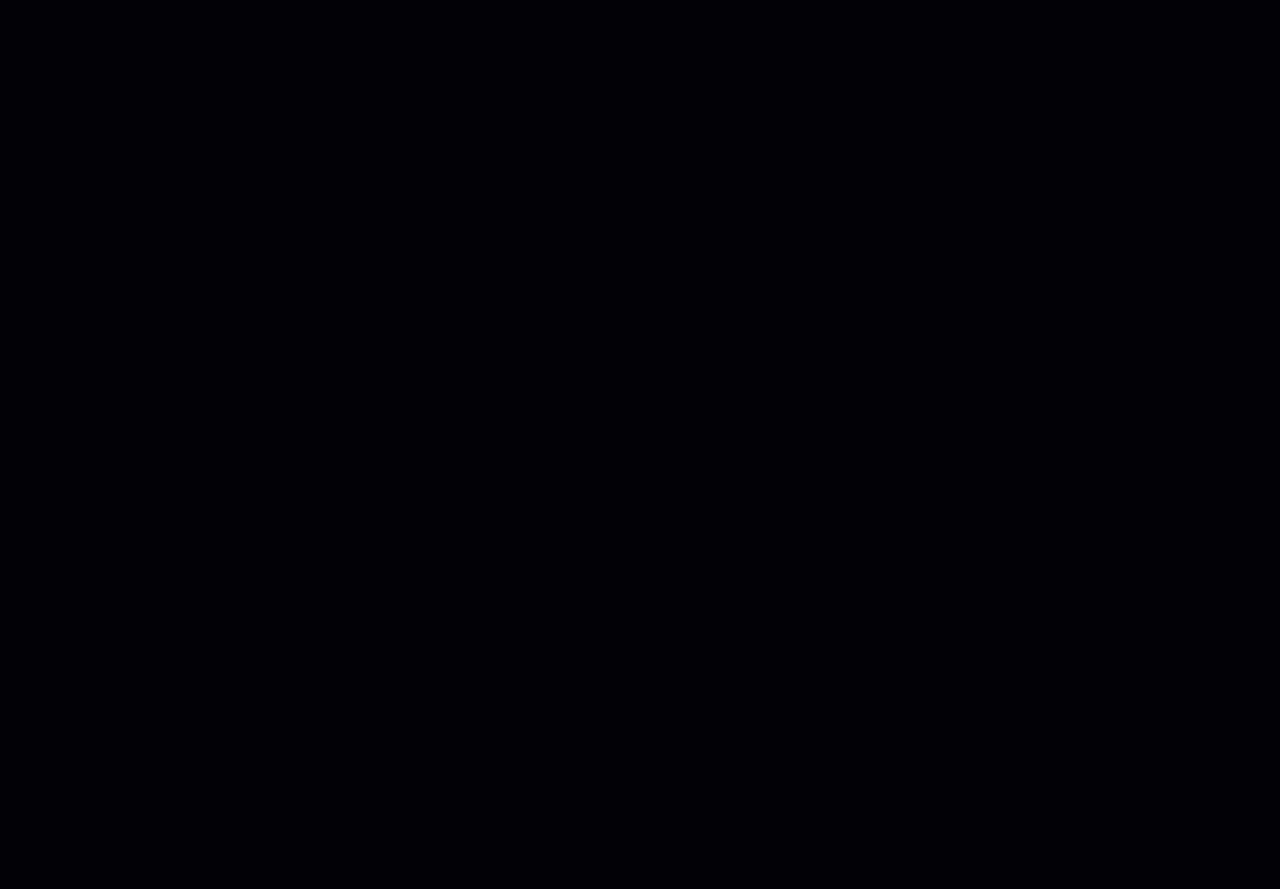
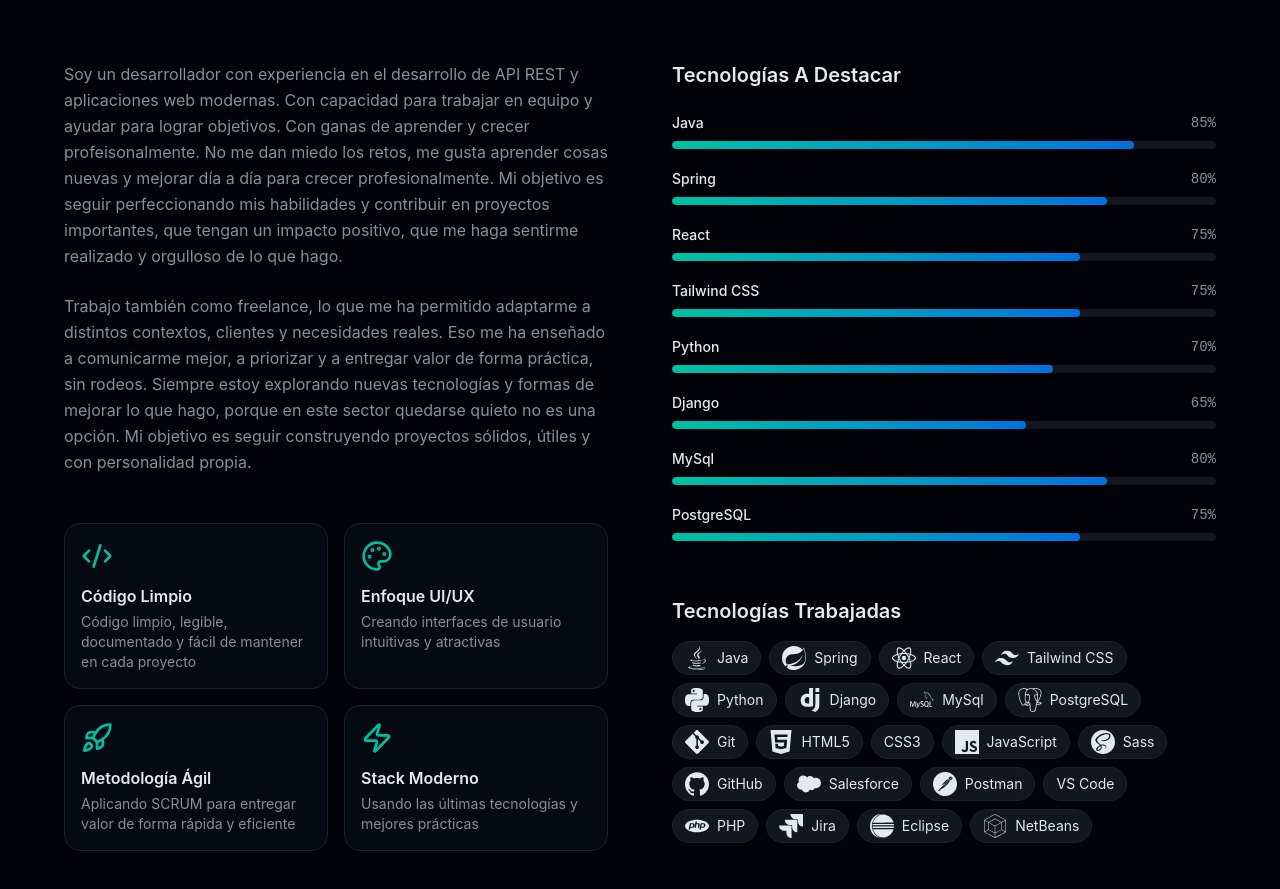
Before and after one commit to Algol95/Portfolio, a React app: page / in a window 1280 px wide. Shown: the part 1007-1896 px from the top of the page. Before the commit the page ends 800 px from the top, so only its background shows below. Built offline with nearby package versions, Linux system fonts and the light colour scheme; the HTML template or start-up script is replaced by a standard one.

Commit message:
feat: add About component and update Home component description

```diff
--- a/src/App.jsx
+++ b/src/App.jsx
@@ -1,6 +1,7 @@
 import { ParticlesBackground } from "./components/ParticlesBackground";
 import { Header } from "./components/Header";
 import { Home } from "./components/Home";
+import { About } from "./components/About";
 
 export default function App() {
   return (
@@ -9,6 +10,7 @@ export default function App() {
       <Header />
       <main>
         <Home />
+        <About />
       </main>
     </>
   );
--- /dev/null
+++ b/src/components/About.jsx
@@ -0,0 +1,139 @@
+import { Code2, Palette, Rocket, Zap } from "lucide-react";
+import ScrollReveal from "./ui/ScrollReveal";
+import technologies from "../data/technologies.json";
+import { technologyIcons } from "../data/technologyIcons";
+
+const highlights = [
+  {
+    icon: Code2,
+    title: "Código Limpio",
+    description:
+      "Código limpio, legible, documentado y fácil de mantener en cada proyecto",
+  },
+  {
+    icon: Palette,
+    title: "Enfoque UI/UX",
+    description: "Creando interfaces de usuario intuitivas y atractivas",
+  },
+  {
+    icon: Rocket,
+    title: "Metodología Ágil",
+    description:
+      "Aplicando SCRUM para entregar valor de forma rápida y eficiente",
+  },
+  {
+    icon: Zap,
+    title: "Stack Moderno",
+    description: "Usando las últimas tecnologías y mejores prácticas",
+  },
+];
+
+/**
+ * Componente que representa la sección "Sobre Mí" del portafolio.
+ * @returns {JSX.Element} Sección "Sobre Mí" del portafolio.
+ */
+export function About() {
+  return (
+    <section id="about" className="py-32 px-6">
+      <div className="max-w-6xl mx-auto">
+        <ScrollReveal direction="up" delay={100} duration={800}>
+          <div className="space-y-4 mb-16">
+            <p className="text-primary font-mono text-sm tracking-wider uppercase">
+              Sobre Mí
+            </p>
+            <h2 className="text-3xl sm:text-4xl font-bold">
+              Creando Experiencias Digitales
+            </h2>
+          </div>
+        </ScrollReveal>
+        <div className="grid lg:grid-cols-2 gap-16">
+          <ScrollReveal direction="up" delay={100} duration={800}>
+            <div className="space-y-6">
+              <p className="text-muted-foreground leading-relaxed text-pretty">
+                Soy un desarrollador con experiencia en el desarrollo de API
+                REST y aplicaciones web modernas. Con capacidad para trabajar en
+                equipo y ayudar para lograr objetivos. Con ganas de aprender y
+                crecer profeisonalmente. No me dan miedo los retos, me gusta
+                aprender cosas nuevas y mejorar día a día para crecer
+                profesionalmente. Mi objetivo es seguir perfeccionando mis
+                habilidades y contribuir en proyectos importantes, que tengan un
+                impacto positivo, que me haga sentirme realizado y orgulloso de
+                lo que hago.
+              </p>
+              <p className="text-muted-foreground leading-relaxed text-pretty">
+                Trabajo también como freelance, lo que me ha permitido adaptarme
+                a distintos contextos, clientes y necesidades reales. Eso me ha
+                enseñado a comunicarme mejor, a priorizar y a entregar valor de
+                forma práctica, sin rodeos. Siempre estoy explorando nuevas
+                tecnologías y formas de mejorar lo que hago, porque en este
+                sector quedarse quieto no es una opción. Mi objetivo es seguir
+                construyendo proyectos sólidos, útiles y con personalidad
+                propia.
+              </p>
+
+              <div className="grid sm:grid-cols-2 gap-4 pt-6">
+                {highlights.map((item) => (
+                  <div
+                    key={item.title}
+                    className="p-4 rounded-xl bg-card border border-border hover:border-primary/50 transition-colors group"
+                  >
+                    <item.icon className="h-8 w-8 text-primary mb-3 group-hover:scale-110 transition-transform" />
+                    <h3 className="font-semibold mb-1">{item.title}</h3>
+                    <p className="text-sm text-muted-foreground">
+                      {item.description}
+                    </p>
+                  </div>
+                ))}
+              </div>
+            </div>
+          </ScrollReveal>
+          <ScrollReveal direction="up" delay={200} duration={800}>
+            <div className="space-y-6">
+              <h3 className="text-xl font-semibold mb-6">
+                Tecnologías A Destacar
+              </h3>
+              <div className="space-y-5">
+                {technologies.slice(0, 8).map((skill) => (
+                  <div key={skill.name} className="space-y-2">
+                    <div className="flex justify-between text-sm">
+                      <span className="font-medium">{skill.name}</span>
+                      <span className="text-muted-foreground font-mono">
+                        {skill.level}%
+                      </span>
+                    </div>
+                    <div className="h-2 bg-secondary rounded-full overflow-hidden">
+                      <div
+                        className="h-full bg-linear-to-r from-primary to-accent rounded-full transition-all duration-1000 ease-out"
+                        style={{ width: `${skill.level}%` }}
+                      />
+                    </div>
+                  </div>
+                ))}
+              </div>
+
+              <div className="pt-8">
+                <h3 className="text-xl font-semibold mb-4">
+                  Tecnologías Trabajadas
+                </h3>
+                <div className="flex flex-wrap gap-2">
+                  {technologies.map((tech) => {
+                    const Icon = tech.icon ? technologyIcons[tech.icon] : null;
+                    return (
+                      <span
+                        key={tech.name}
+                        className="inline-flex items-center gap-2 px-3 py-1 text-sm bg-secondary text-secondary-foreground rounded-full border border-border hover:border-primary/50 transition-colors"
+                      >
+                        {Icon && <Icon className="w-6 h-6" />}
+                        {tech.name}
+                      </span>
+                    );
+                  })}
+                </div>
+              </div>
+            </div>
+          </ScrollReveal>
+        </div>
+      </div>
+    </section>
+  );
+}
--- a/src/components/Home.jsx
+++ b/src/components/Home.jsx
@@ -64,10 +64,10 @@ export function Home() {
               </div>
 
               <p className="text-lg text-muted-foreground leading-relaxed max-w-lg text-pretty">
-                Soy un desarrollador full stack con ganas de aprender y seguir
-                creciendo. Puedo pasarme horas programando pues es algo que me
-                apasiona y me encanta. No me dan miedo los retos, al contrario,
-                me motivan a seguir mejorando y aprendiendo.
+                Desarrollador Full Stack con experiencia en API REST. Domino
+                tecnologías como Java, SpringBoot, JavaScript, React, Tailwind y
+                BBDD MySQL. Apasionado por crear aplicaciones web eficientes y
+                escalables que resuelvan problemas reales.
               </p>
 
               <div className="flex flex-wrap gap-4 justify-center lg:justify-start">
--- /dev/null
+++ b/src/data/technologies.json
@@ -0,0 +1,24 @@
+[
+  { "name": "Java", "icon": "FaJava", "level": 85 },
+  { "name": "Spring", "icon": "SiSpring", "level": 80 },
+  { "name": "React", "icon": "SiReact", "level": 75 },
+  { "name": "Tailwind CSS", "icon": "SiTailwindcss", "level": 75 },
+  { "name": "Python", "icon": "SiPython", "level": 70 },
+  { "name": "Django", "icon": "SiDjango", "level": 65 },
+  { "name": "MySql", "icon": "SiMysql", "level": 80 },
+  { "name": "PostgreSQL", "icon": "SiPostgresql", "level": 75 },
+  { "name": "Git", "icon": "SiGit", "level": 70 },
+
+  { "name": "HTML5", "icon": "SiHtml5" },
+  { "name": "CSS3", "icon": "SiCss" },
+  { "name": "JavaScript", "icon": "SiJavascript" },
+  { "name": "Sass", "icon": "SiSass" },
+  { "name": "GitHub", "icon": "SiGithub" },
+  { "name": "Salesforce", "icon": "SiSalesforce" },
+  { "name": "Postman", "icon": "SiPostman" },
+  { "name": "VS Code", "icon": null },
+  { "name": "PHP", "icon": "SiPhp" },
+  { "name": "Jira", "icon": "SiJira" },
+  { "name": "Eclipse", "icon": "SiEclipseide" },
+  { "name": "NetBeans", "icon": "SiApachenetbeanside" }
+]
--- /dev/null
+++ b/src/data/technologyIcons.js
@@ -0,0 +1,45 @@
+import { FaJava } from "react-icons/fa";
+import {
+  SiReact,
+  SiSpring,
+  SiTailwindcss,
+  SiGit,
+  SiMysql,
+  SiPostgresql,
+  SiPython,
+  SiDjango,
+  SiHtml5,
+  SiCss,
+  SiJavascript,
+  SiSass,
+  SiGithub,
+  SiSalesforce,
+  SiPostman,
+  SiPhp,
+  SiJira,
+  SiEclipseide,
+  SiApachenetbeanside,
+} from "react-icons/si";
+
+export const technologyIcons = {
+  FaJava,
+  SiSpring,
+  SiReact,
+  SiTailwindcss,
+  SiMysql,
+  SiPostgresql,
+  SiGit,
+  SiPython,
+  SiDjango,
+  SiHtml5,
+  SiCss,
+  SiJavascript,
+  SiSass,
+  SiGithub,
+  SiSalesforce,
+  SiPostman,
+  SiPhp,
+  SiJira,
+  SiEclipseide,
+  SiApachenetbeanside,
+};
```
